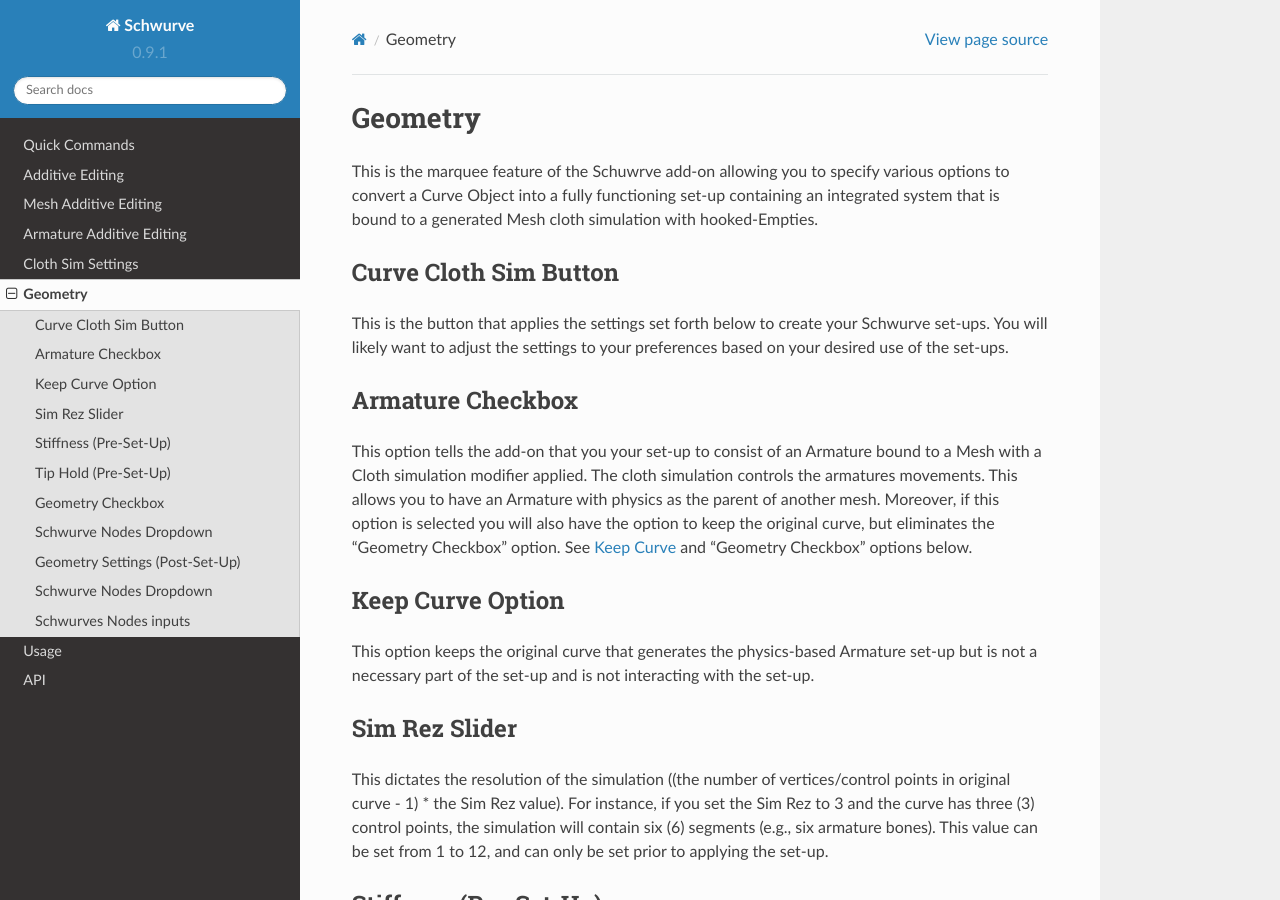
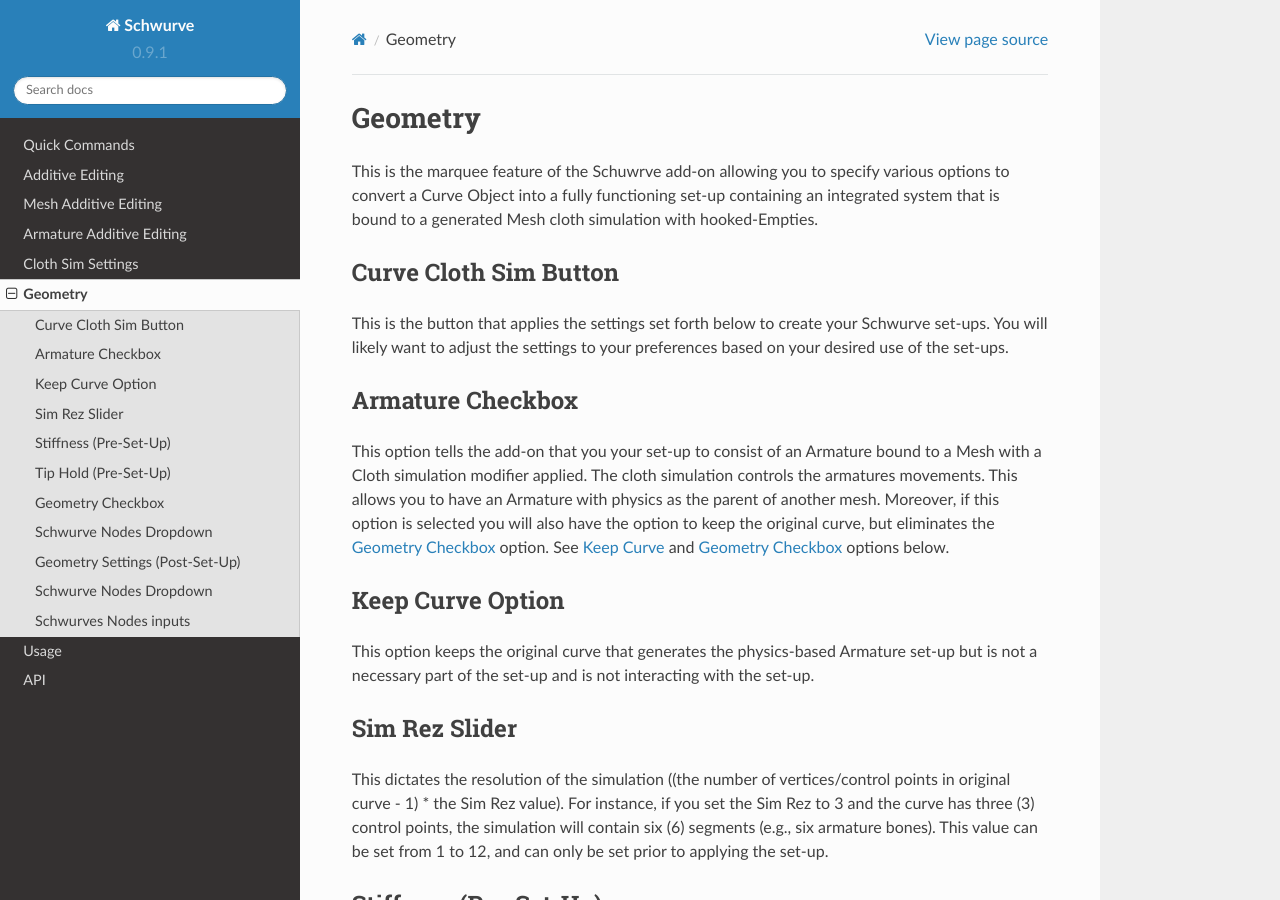
Before and after one commit to Ayjent/SchwurveTest, a Sphinx documentation site: the page built from docs/source/geometry.rst, in a window 1280 px wide and 900 px high. Built offline with Sphinx 7.4.7 and the Read the Docs theme 2.0.0, drawn with Linux system fonts in a browser that asks for light colours.

Commit message:
Update geometry.rst

```diff
--- a/docs/source/geometry.rst
+++ b/docs/source/geometry.rst
@@ -15,7 +15,7 @@
 
 This option tells the add-on that you your set-up to consist of an Armature bound to a Mesh with a Cloth simulation modifier applied.  The cloth simulation
 controls the armatures movements.  This allows you to have an Armature with physics as the parent of another mesh.  Moreover, if this option is selected you
-will also have the option to keep the original curve, but eliminates the "Geometry Checkbox" option.  See `Keep Curve`_ and "Geometry Checkbox" options below.
+will also have the option to keep the original curve, but eliminates the `Geometry Checkbox`_ option.  See `Keep Curve`_ and `Geometry Checkbox`_ options below.
 
 .. _Keep Curve:
 
```
Also changed, not shown: other parts of docs/source/geometry.rst (+1 -0 lines).
